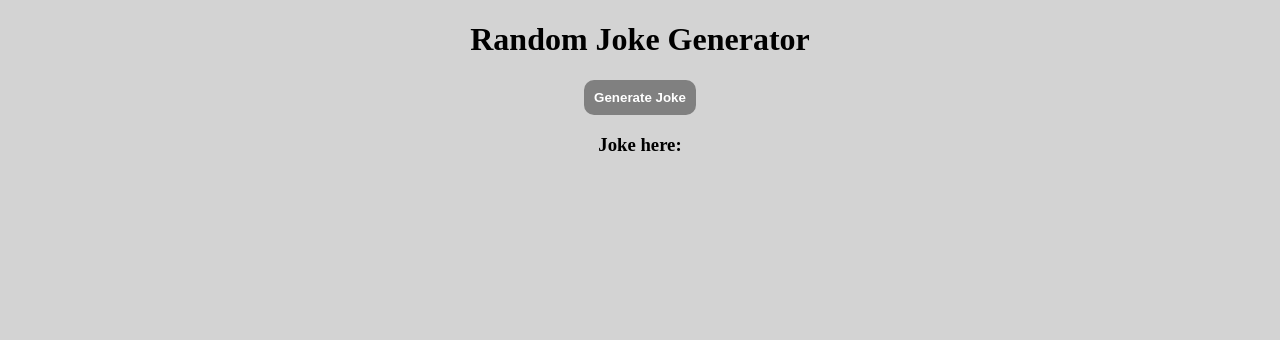
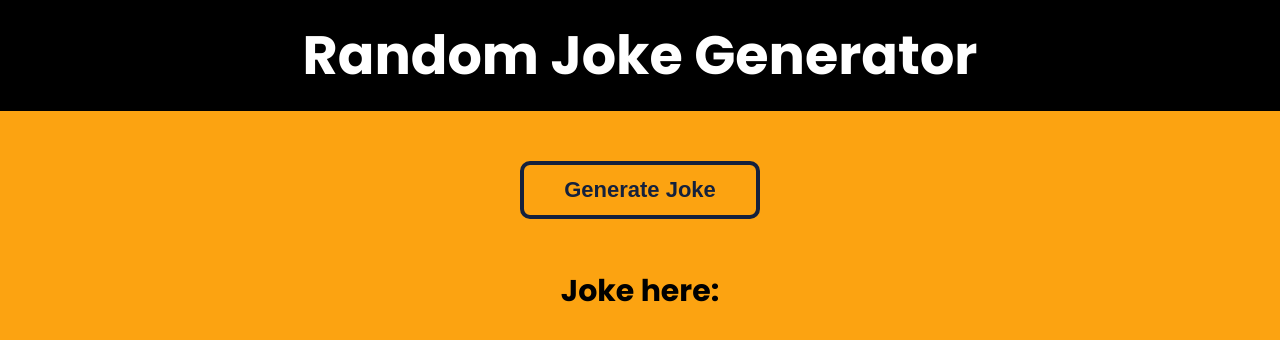
Before and after one commit to lazarnarcis/random-joke-generator, a React (Create React App) app: page / in a window 1280 px wide. Shown: the top 340 px of the page. Built offline with nearby package versions, Linux system fonts and the light colour scheme.

Commit message:
adding changes to improve designs #29

```diff
--- a/public/index.html
+++ b/public/index.html
@@ -10,6 +10,11 @@
       content="Web site created using create-react-app"
     />
     <title>Random Joke Generator</title>
+
+    <!--===== Google Fonts =====-->
+    <link rel="preconnect" href="https://fonts.googleapis.com">
+    <link rel="preconnect" href="https://fonts.gstatic.com" crossorigin>
+    <link href="https://fonts.googleapis.com/css2?family=Poppins:wght@100;200;300;400;500;600;700&display=swap" rel="stylesheet">
   </head>
   <body>
     <noscript>You need to enable JavaScript to run this app.</noscript>
--- a/src/style.scss
+++ b/src/style.scss
@@ -1,25 +1,44 @@
 body {
     margin: 0;
     padding: 0;
-    background-color: lightgrey;
+    background-color: #FCA311;
+    font-family: 'Poppins', sans-serif;
 }
 .App {
     text-align: center;
 }
-.theJoke {
-    background-color: white;
-    padding: 10px;
+.App h1 {
+    font-size: 54px;
+    background-color: black;
+    color: white;
+    margin: 0;
+    margin-bottom: 50px;
+    padding: 15px;
 }
 button[type=button] {
-    padding: 10px;
+    padding: 12px 40px;
     border-radius: 10px;
-    border: none;
-    background: grey;
-    color: white;
+    border: 4px solid #14213D;
+    background-color: transparent;
     cursor: pointer;
-    font-weight: bold;
-    transition: 1s;
+    font-weight: 600;
+    transition: 0.3s;
+    font-size: 22px;
+    color: #14213D;
+    margin-bottom: 20px;
 }
 button[type=button]:hover {
-    background-color: black;
+    background-color: #14213D;
+    color: white;
 }
+.App h3 {
+    font-size: 30px;
+}
+.theJoke {
+    background-color: #14213D;
+    padding: 50px 70px;
+    width: 40%;
+    margin: auto;
+    color: white;
+    border-radius: 10px;
+}
```
Also changed, not shown: package.json (+11 -0 lines), 2 other files (tests, documents, lock files or other folders).
